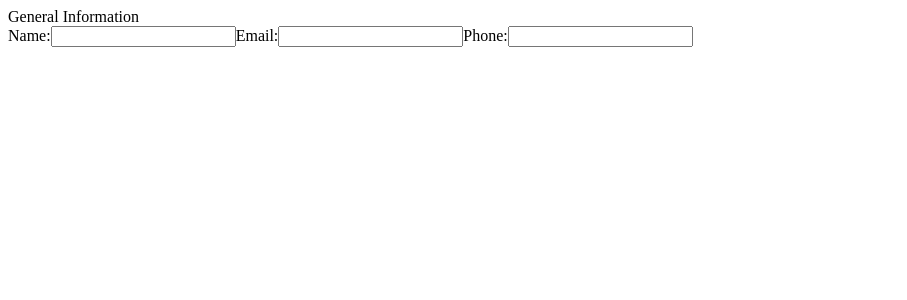
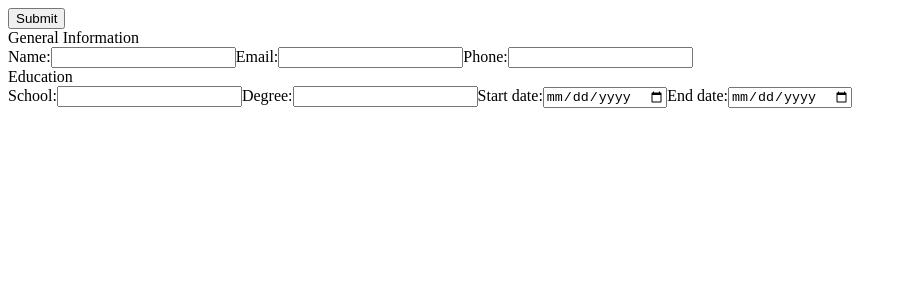
Before and after one commit to rzh4321/TOP-cv, a React (Create React App) app: page / in a window 1280 px wide. Shown: the top 300 px of the page, without its empty margins (0-907 px from the left). Built offline with nearby package versions, Linux system fonts and the light colour scheme.

Commit message:
- added edit/submit buttin - created Education component and passed method props

```diff
--- a/package.json
+++ b/package.json
@@ -9,6 +9,7 @@
     "react": "^18.2.0",
     "react-dom": "^18.2.0",
     "react-scripts": "5.0.1",
+    "uniqid": "^5.4.0",
     "web-vitals": "^2.1.4"
   },
   "scripts": {
--- a/src/App.js
+++ b/src/App.js
@@ -1,18 +1,129 @@
 import React, { Component } from 'react';
-import Paper from './components/Paper';
+// import uniqid from 'uniqid';
+import GeneralInfo from './components/GeneralInfo';
+import Education from './components/Education';
 /* eslint-disable */
 
 
 class App extends Component {
   constructor(props) {
     super(props);
+
+    this.state = {
+      status: 'typing',
+      generalInfo: {
+        name: '',
+        email: '',
+        phone: '',
+      },
+      education:
+        {
+          school: '',
+          degree: '',
+          startDate: '',
+          endDate: '',
+        },
+      experience:
+        {
+          company: '',
+          title: '',
+          tasks: '',
+          startDate: '',
+          endDate: '',
+        },
+    };
+  }
+
+  changeName(e) {
+    this.setState({
+        generalInfo: {
+            name: e.target.value,
+            email: this.state.generalInfo.email,
+            phone: this.state.generalInfo.phone,
+        }
+    })
+  }
+
+  changeEmail(e) {
+    this.setState({
+        generalInfo: {
+            name: this.state.generalInfo.name,
+            email: e.target.value,
+            phone: this.state.generalInfo.phone,
+        }
+    })
+  }
+
+  changePhone(e) {
+    this.setState({
+        generalInfo: {
+            name: this.state.generalInfo.name,
+            email: this.state.generalInfo.email,
+            phone: e.target.value,
+        }
+    })
+  }
+
+  changeSchool(e) {
+    this.setState({
+      education: {
+        school: e.target.value,
+        degree: this.state.education.degree,
+        startDate: this.state.education.startDate,
+        endDate: this.state.education.endDate,
+      }
+    })
+  }
+
+  changeDegree(e) {
+    this.setState({
+      education: {
+        school: this.state.education.school,
+        degree: e.target.value,
+        startDate: this.state.education.startDate,
+        endDate: this.state.education.endDate,
+      }
+    })
+  }
+
+  changeStartDate(e) {
+    this.setState({
+      education: {
+        school: this.state.education.school,
+        degree: this.state.education.degree,
+        startDate: e.target.value,
+        endDate: this.state.education.endDate,
+      }
+    })
+  }
+
+  changeEndDate(e) {
+    this.setState({
+      education: {
+        school: this.state.education.school,
+        degree: this.state.education.degree,
+        startDate: this.state.education.startDate,
+        endDate: e.target.value,
+      }
+    })
   }
 
   render() {
+    let buttonText;
+    if (this.state.status === 'typing') buttonText = 'Submit';
+    else buttonText = 'Edit';
     return (
-      <div>
-        <Paper />
-      </div>
+      <form>
+        <button>{buttonText}</button>
+        <div>General Information</div>
+        <GeneralInfo status={this.state.status} name={this.state.generalInfo.name} email={this.state.generalInfo.email} phone={this.state.generalInfo.phone}
+            changeName={this.changeName.bind(this)} changeEmail={this.changeEmail.bind(this)} changePhone={this.changePhone.bind(this)}/>
+        <div>Education</div>
+        <Education status={this.state.status} school={this.state.education.school} degree={this.state.education.degree} startDate={this.state.education.startDate}
+            endDate={this.state.education.endDate} changeSchool={this.changeSchool.bind(this)}
+            changeDegree={this.changeDegree.bind(this)} changeStartDate={this.changeStartDate.bind(this)}
+            changeEndDate={this.changeEndDate.bind(this)} />
+      </form>
     );
   }
 }
--- /dev/null
+++ b/src/components/Education.js
@@ -0,0 +1,28 @@
+import React, { Component } from 'react';
+/* eslint-disable */
+
+
+export default class Education extends Component {
+  constructor(props) {
+    super(props);
+  }
+
+  render() {
+    return (
+      <div>
+        <label htmlFor="school">School:</label>
+        <input type="text" id="school" value={this.props.school} onChange={this.props.changeSchool} disabled={this.props.status === 'submitted'} />
+
+        <label htmlFor="degree">Degree:</label>
+        <input type="text" id="degree" value={this.props.degree} onChange={this.props.changeDegree} disabled={this.props.status === 'submitted'} />
+
+        <label htmlFor="startDate">Start date:</label>
+        <input type="date" id="startDate" value={this.props.startDate} onChange={this.props.changeStartDate} disabled={this.props.status === 'submitted'} />
+
+        <label htmlFor="endDate">End date:</label>
+        <input type="date" id="endDate" value={this.props.endDate} onChange={this.props.changeEndDate} disabled={this.props.status === 'submitted'} />
+      </div>
+
+    );
+  }
+}
--- a/src/components/GeneralInfo.js
+++ b/src/components/GeneralInfo.js
@@ -11,13 +11,13 @@ export default class GeneralInfo extends Component {
     return (
       <div>
         <label htmlFor="name">Name:</label>
-        <input type="text" id="name" value={this.props.name} onChange={this.props.changeName} />
+        <input type="text" id="name" value={this.props.name} onChange={this.props.changeName} disabled={this.props.status === 'submitted'} />
 
         <label htmlFor="email">Email:</label>
-        <input type="email" id="email" value={this.props.email} onChange={this.props.changeEmail} />
+        <input type="email" id="email" value={this.props.email} onChange={this.props.changeEmail} disabled={this.props.status === 'submitted'} />
 
         <label htmlFor="phone">Phone:</label>
-        <input type="number" id="phone" value={this.props.phone} onChange={this.props.changeNumber} />
+        <input type="number" id="phone" value={this.props.phone} onChange={this.props.changeNumber} disabled={this.props.status === 'submitted'} />
       </div>
 
     );
--- a/src/components/Paper.js
+++ /dev/null
@@ -1,75 +0,0 @@
-import React, { Component } from 'react';
-import GeneralInfo from './GeneralInfo';
-/* eslint-disable */
-
-
-class Paper extends Component {
-  constructor(props) {
-    super(props);
-
-    this.state = {
-      generalInfo: {
-        name: '',
-        email: '',
-        phone: '',
-      },
-      education: [
-        {
-          school: '',
-          degree: '',
-          date: '',
-        },
-      ],
-      experience: [
-        {
-          company: '',
-          title: '',
-          tasks: [],
-          date: '',
-        },
-      ],
-    };
-  }
-
-  changeName(e) {
-    this.setState({
-        generalInfo: {
-            name: e.target.value,
-            email: this.state.generalInfo.email,
-            phone: this.state.generalInfo.phone,
-        }
-    })
-  }
-
-  changeEmail(e) {
-    this.setState({
-        generalInfo: {
-            name: this.state.generalInfo.name,
-            email: e.target.value,
-            phone: this.state.generalInfo.phone,
-        }
-    })
-  }
-
-  changePhone(e) {
-    this.setState({
-        generalInfo: {
-            name: this.state.generalInfo.name,
-            email: this.state.generalInfo.email,
-            phone: e.target.value,
-        }
-    })
-  }
-
-  render() {
-    return (
-      <form>
-        <div>General Information</div>
-        <GeneralInfo name={this.state.generalInfo.name} email={this.state.generalInfo.email} phone={this.state.generalInfo.phone}
-            changeName={this.changeName.bind(this)} changeEmail={this.changeEmail.bind(this)} changePhone={this.changePhone.bind(this)}/>
-      </form>
-    );
-  }
-}
-
-export default Paper;
```
Also changed, not shown: 1 other file (tests, documents, lock files or other folders).
